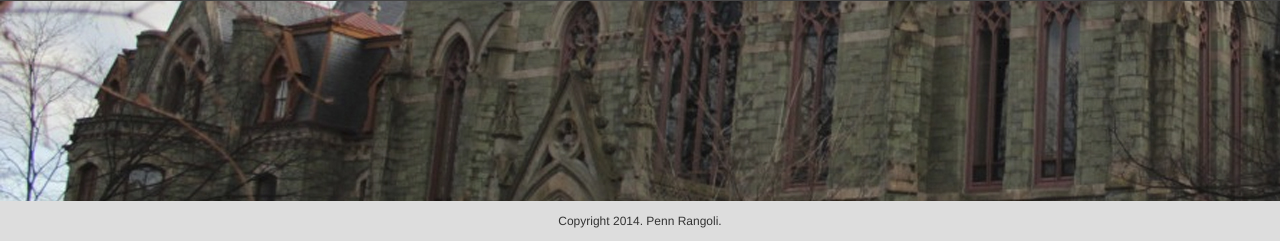
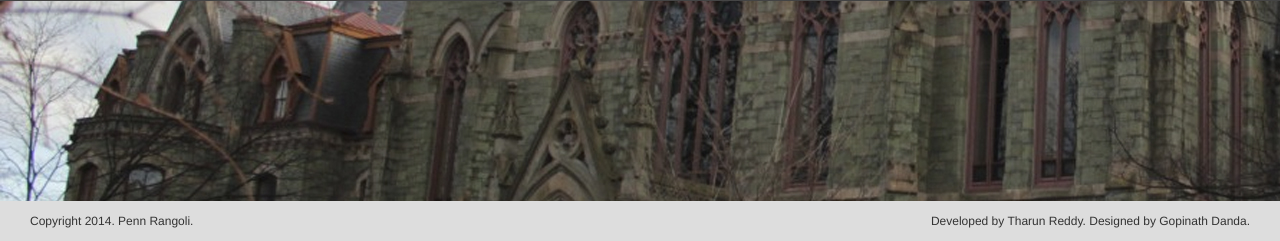
Before and after one commit to tharunreddy/elections-app, a Python web app: template templates/vote.html in a window 1280 px wide. Shown: the part 941-1182 px from the top of the page. Run offline with Jinja, Linux system fonts and the light colour scheme; the template is opened without the code that fills it: most values are stand-ins (such as "Sample title", 1, 10 or a date in 2020); some libraries are stand-ins or nearby versions.

Commit message:
Results update when vote is submitted. Delinked results page from refresh. Footer added to vote.html

```diff
--- a/templates/css/vote.css
+++ b/templates/css/vote.css
@@ -235,7 +235,7 @@ input[type=radio]{
 
 footer{
     text-align: center;
-    padding: 10px;
+    padding: 10px 30px;
     background-color: #ddd;
     font-size: 12px;
     font-family: Helvetica, sans-serif;
--- a/templates/vote.html
+++ b/templates/vote.html
@@ -15,15 +15,20 @@
 	<script src="js/jquery.stellar.js"></script>
 	<script>
 	$(document).ready(function(){
+
+		var totalVotes=4;
+
 		$.stellar();
 
 		$('.total-noms > .left').on('click keydown',function(){
+			//Highlight corresponding input
 			$(this).siblings('input[type=radio]').attr('checked',false);
 			$(this).prev('input[type=radio]').attr('checked',true);
 			$(this).siblings('.left').children('img').fadeTo(0,0.5);
 			$(this).children('img').fadeTo(0,1);
 		});
 
+		//Vote
 		$('input[type=submit]').click(function(e){
 			e.preventDefault();
 			var position = $(this).parent().attr('id').substring(5);
@@ -39,28 +44,37 @@
 					type:'POST',
 					data:position+'='+chosen,
 					success:function(response){
+						//Show results page
 						$('#'+position).find('.positions-results-page').trigger('click');
+						//Show results
+						$('#'+position).find('.results-refresh').trigger('click');
 					}
 				});
 			}
 
 		});
 
-		$('.positions-results-page').click(function(){
-			$(this).parent().siblings('.positions-overflow').find('.positions-holder').stop().animate({'top':'-350px'});
-			$(this).siblings('.left').removeClass('nav-sel');
-			$(this).addClass('nav-sel');
-			var pos=$(this).parent().parent().parent().attr('id');
-			getResults(pos);
-
-		});
-
+		//Refresh results button
 		$('.positions-results > .results-refresh').click(function(){
+			//Get result
 			var pos=$(this).parent().parent().parent().parent().parent().attr('id');
 			getResults(pos);
 		})
 
+		//Results page button
+		$('.positions-results-page').click(function(){
+			//Animate slide
+			$(this).parent().siblings('.positions-overflow').find('.positions-holder').stop().animate({'top':'-350px'});
+			$(this).siblings('.left').removeClass('nav-sel');
+			$(this).addClass('nav-sel');
+			//var pos=$(this).parent().parent().parent().attr('id');
+			//getResults(pos);
+
+		});
+
+		//Vote page button
 		$('.positions-vote-page').click(function(){
+			//Animate slide
 			$(this).parent().siblings('.positions-overflow').find('.positions-holder').stop().animate({'top':0});
 			$(this).siblings('.left').removeClass('nav-sel');
 			$(this).addClass('nav-sel');
@@ -79,7 +93,7 @@
 					});
 					//console.log(data);
 					$('#'+pos).find('.positions-results-holder').html(items.join(""));
-					var votesLeft=4-data.count;
+					var votesLeft=totalVotes-data.count;
 					if(votesLeft!=0){
 						$('#'+pos).find('.vote-count').html("You have "+votesLeft+" votes left. Use them wisely.");
 					}else{
@@ -106,6 +120,7 @@
 			getResults('marketingchair');*/
 		}
 
+		//Get all results the first time
 		getAllResults();
 
 		/*var getRes=setInterval(function(){
@@ -254,7 +269,9 @@
 	<div class="stellar-background" style="background:url(img/college-hall.jpg) no-repeat" data-stellar-background-ratio="0.5"></div>
 
 	<footer>
-		Copyright 2014. Penn Rangoli.
+		<div class="left">Copyright 2014. Penn Rangoli.</div>
+		<div class="right">Developed by Tharun Reddy. Designed by Gopinath Danda.</div>
+		<div class="clear"></div>
 	</footer>
   </body>
 </html>
```
